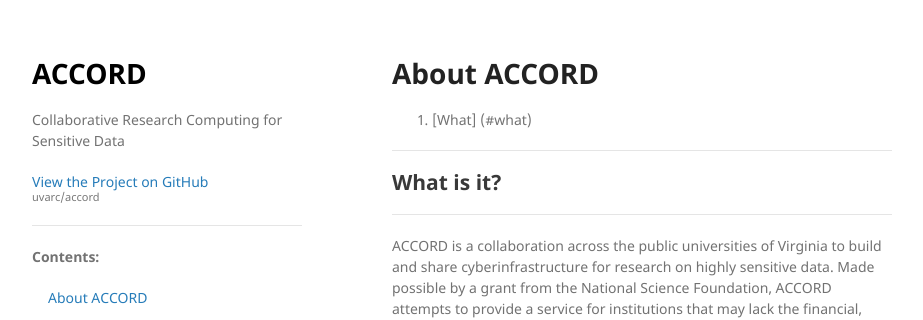
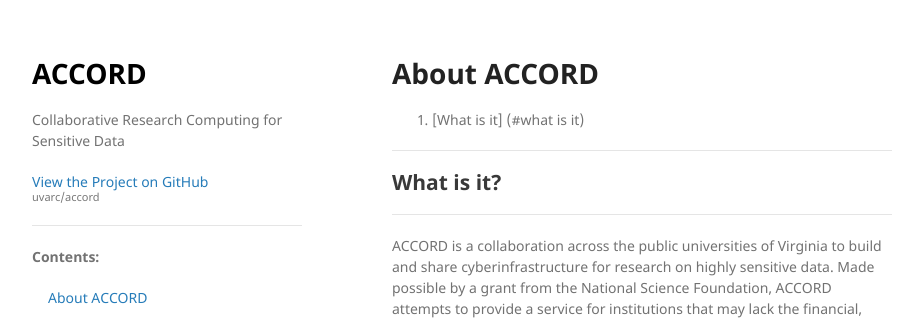
Before and after one commit to uvarc/accord, a Jekyll site: the page built from docs/about.md, in a window 1280 px wide and 1252 px high. Shown: the top 320 px of the window, without its empty margins (178-1101 px from the left). Built offline with Jekyll 4.4.1, drawn with Linux system fonts in a browser that asks for light colours; our own code applies the rules of GitHub Pages for plain Markdown files.

```diff
--- a/docs/about.md
+++ b/docs/about.md
@@ -5,7 +5,7 @@ layout: default
 About ACCORD
 =============================================================
 
-1. [What] (#what)
+1. [What is it] (#what is it)
 
 -----
 
```
